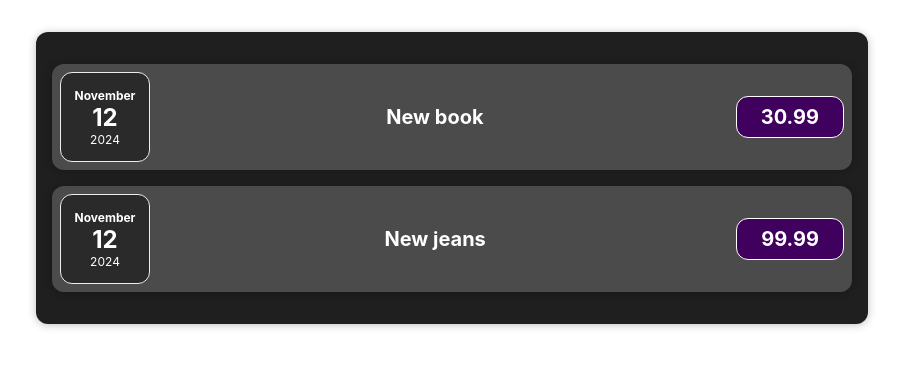
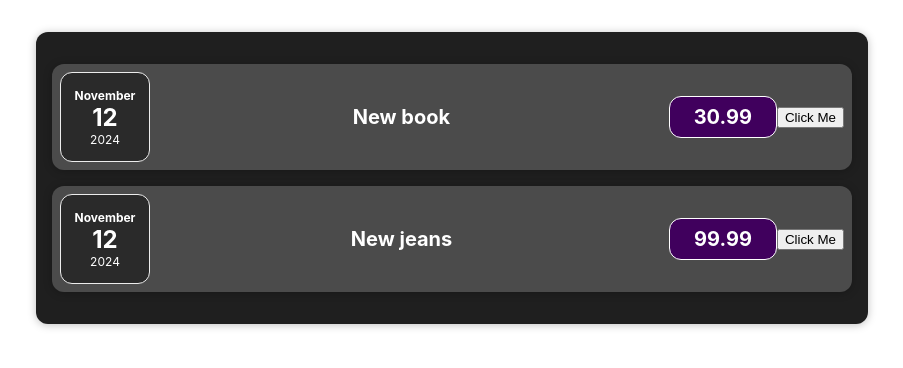
Before and after one commit to Tooma81/expenses, a React (Create React App) app: page / in a window 1280 px wide. Shown: the top 368 px of the page, without its empty margins (188-1091 px from the left). Built offline with nearby package versions, Linux system fonts and the light colour scheme.

Commit message:
added test button

```diff
--- a/src/components/Expenses/ExpenseItem.js
+++ b/src/components/Expenses/ExpenseItem.js
@@ -1,8 +1,16 @@
 import ExpenseDate from './ExpenseDate';
 import Card from '../UI/Card';
 import './ExpenseItem.css';
+import { useState } from 'react';
 
 const ExpenseItem = (props) => {
+    const [title, setTitle] = useState(props.data.title)
+
+    const clickHandler = () => {
+        console.log('Clicked!')
+        setTitle(`Updated by click ${title}`)
+        console.log(title)
+    }
 
     return (
         <Card className='expense-item'>
@@ -11,6 +19,7 @@
                 <h2>{props.data.title}</h2>
                 <div className='expense-item__price'>{props.data.price}</div>
             </div>
+            <button onClick={clickHandler}>Click Me</button>
         </Card>
     )
 }
```
